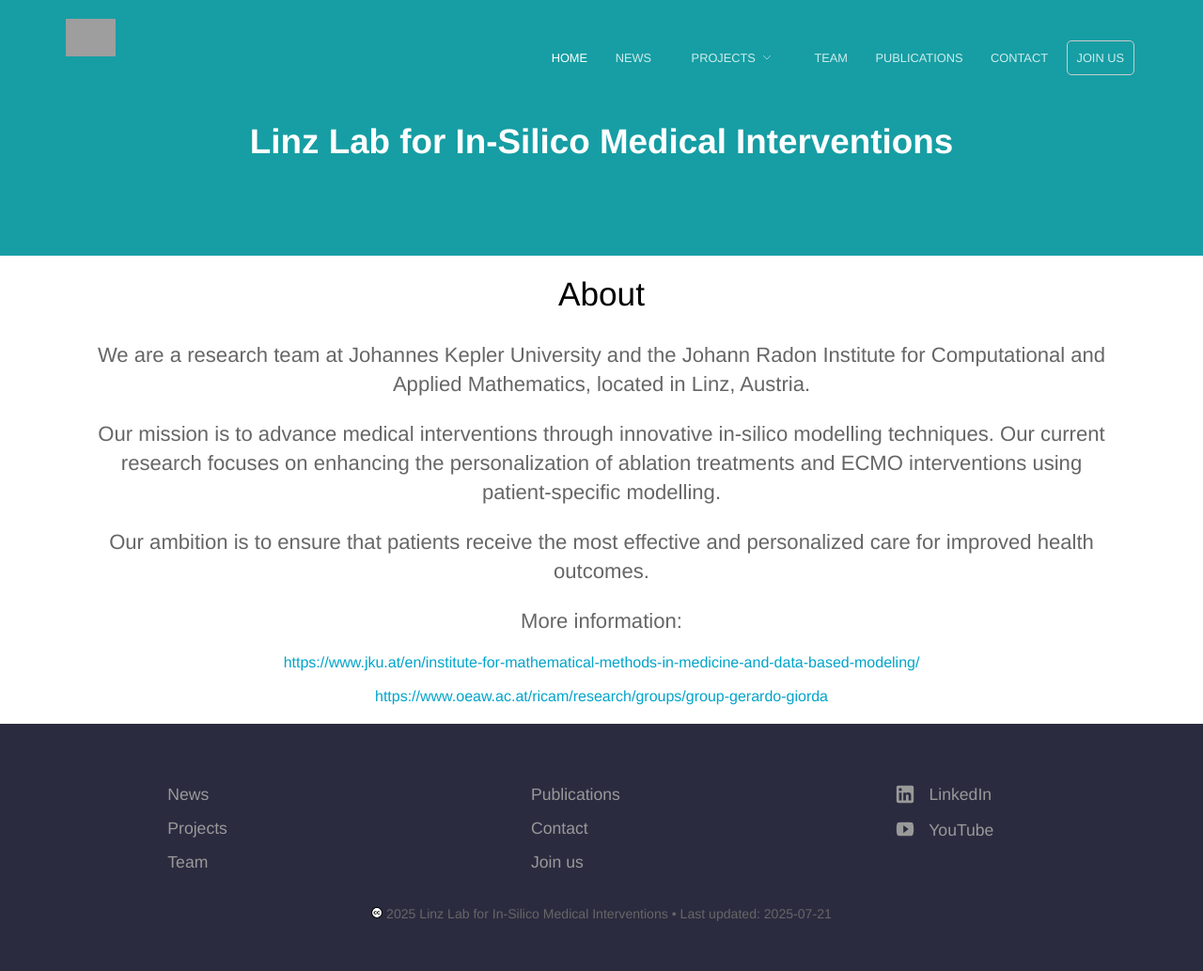
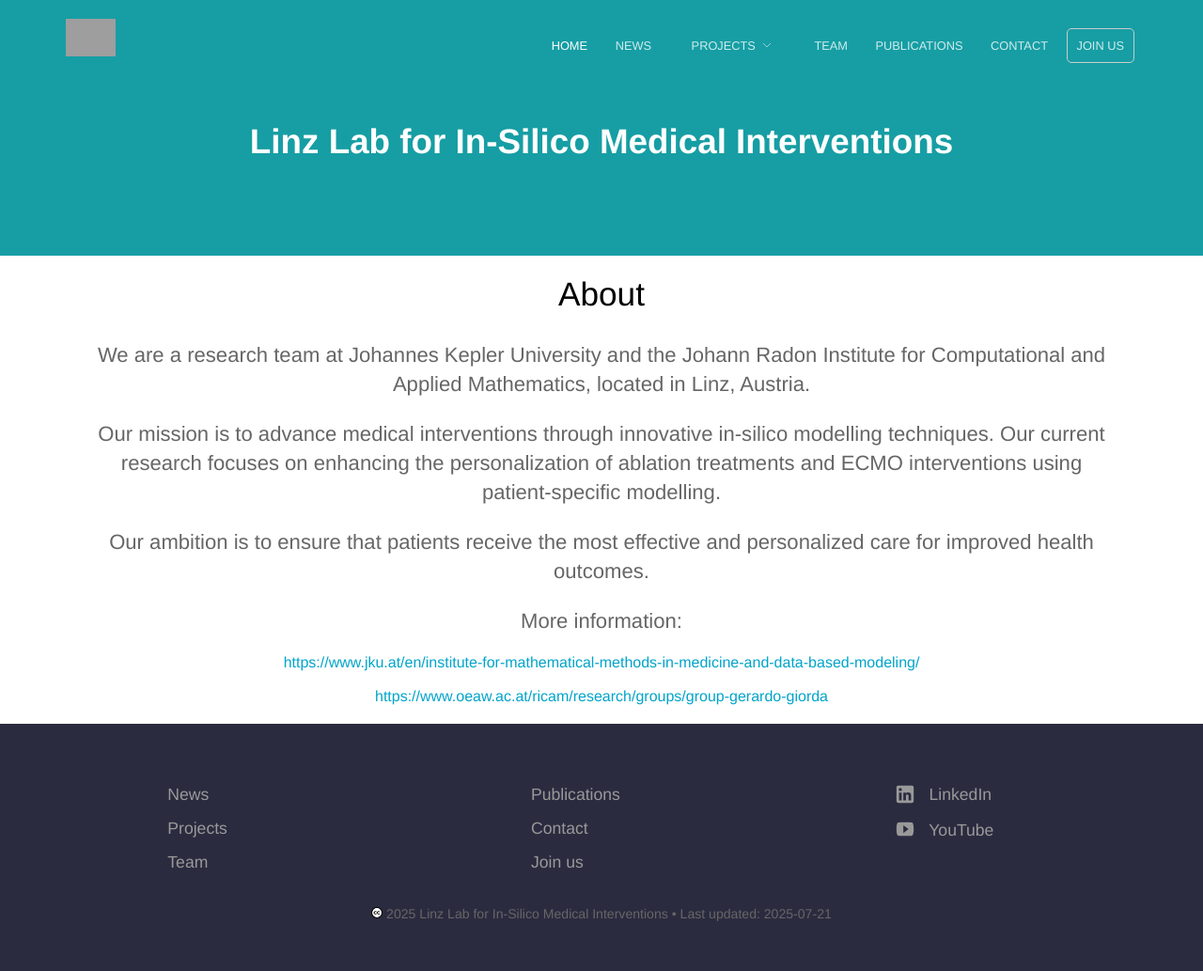
Before and after one commit to linzlabinsilmed/linzlabinsilmed.github.io, a Jekyll site: the page built from index.html, in a window 1280 px wide. Shown: the whole page at 94% size. Built offline with Jekyll 4.4.1, drawn with Linux system fonts in a browser that asks for light colours; the list of posts is cut into pages by our own code; grey boxes are pictures that could not be loaded.

Commit message:
Update navigation.scss

```diff
--- a/_sass/navigation.scss
+++ b/_sass/navigation.scss
@@ -47,7 +47,7 @@ nav {
 	@media #{$mid-point} {
 		text-align: right;
 		position: absolute;
-		top: 13px;
+		top: 0;
 		right: 0;
 		padding: 0 20px;
 	}
```
